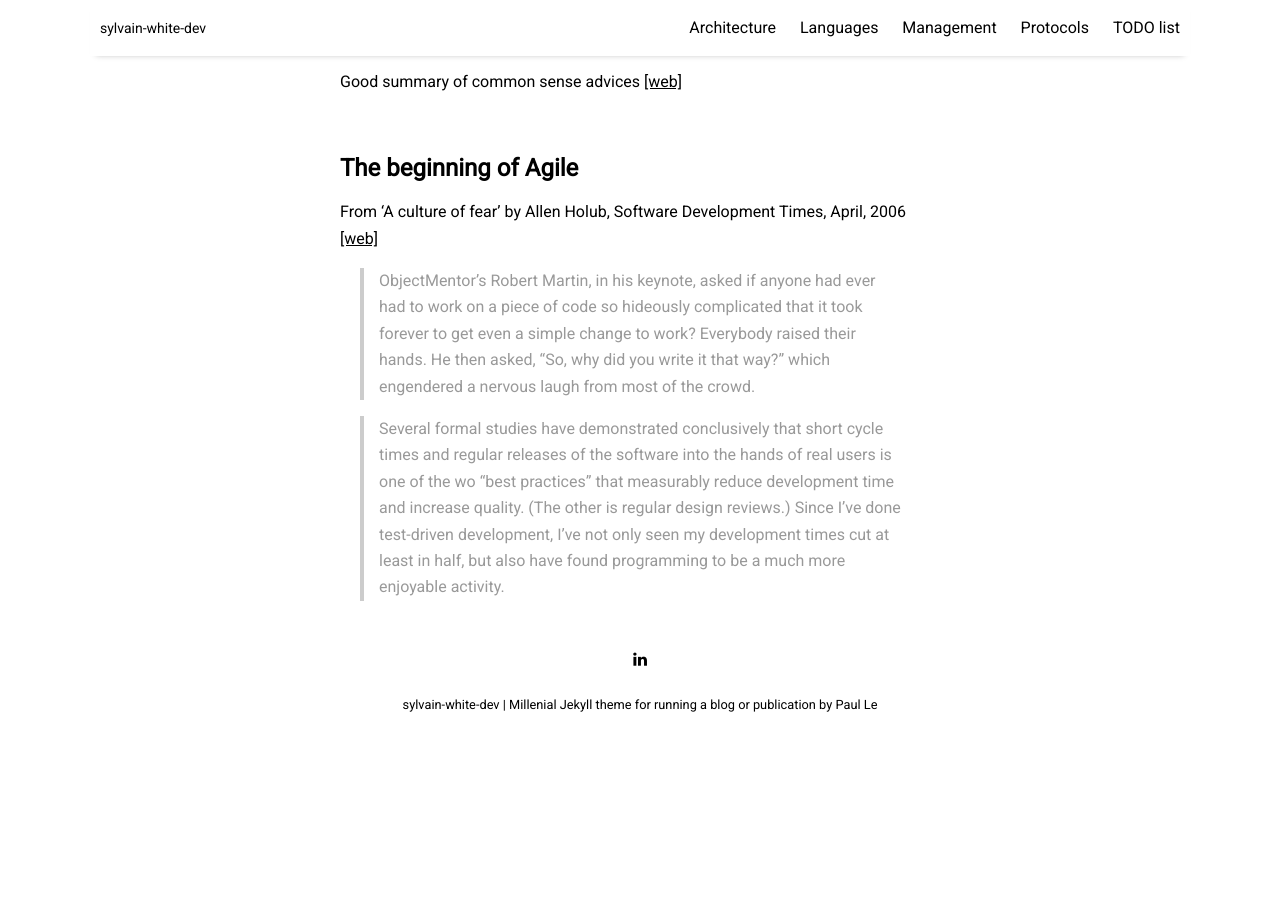
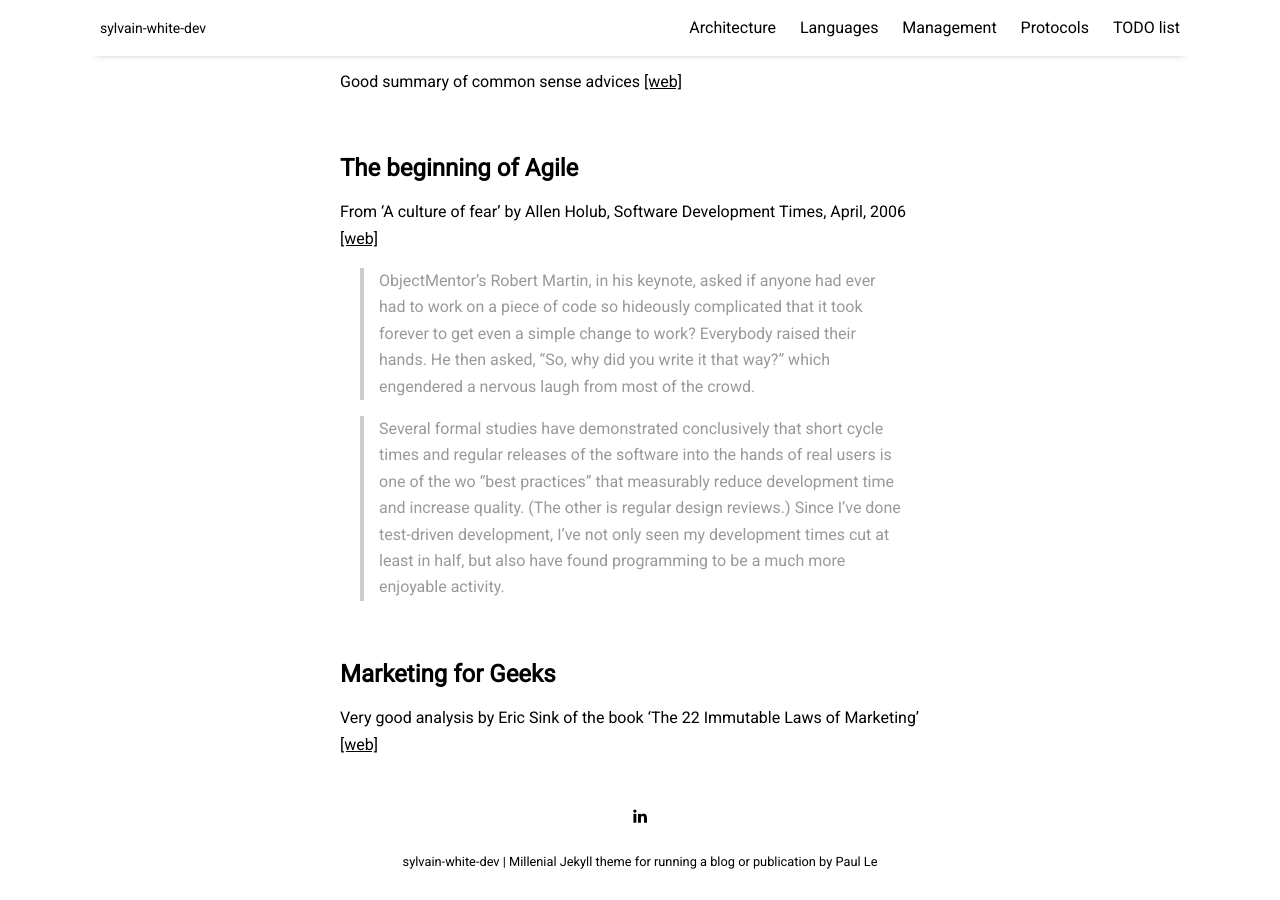
Before and after one commit to sylvainwhite/sylvain-white-dev, a Jekyll site: the page built from pages/management.md, in a window 1280 px wide and 900 px high, scrolled down 2945 px. Built offline with Jekyll 4.4.1, drawn with Linux system fonts in a browser that asks for light colours; nearby versions of some CDN libraries; before the commit the page ends 3688 px from its top, so only the background shows below that.

Commit message:
Update management page

```diff
--- a/pages/management.md
+++ b/pages/management.md
@@ -118,3 +118,9 @@ From 'A culture of fear' by Allen Holub, Software Development Times, April, 2006
 
 > Several formal studies have demonstrated conclusively that short cycle times and regular releases of the software into the hands of real users is one of the wo “best practices” that measurably reduce development time and increase quality. (The other
 is regular design reviews.) Since I've done test-driven development, I've not only seen my development times cut at least in half, but also have found programming to be a much more enjoyable activity.
+
+<br/>
+
+## Marketing for Geeks
+
+Very good analysis by Eric Sink of the book 'The 22 Immutable Laws of Marketing'  [[web]](https://ericsink.com/Immutable_Laws.pdf){:target="_blank"}
```
